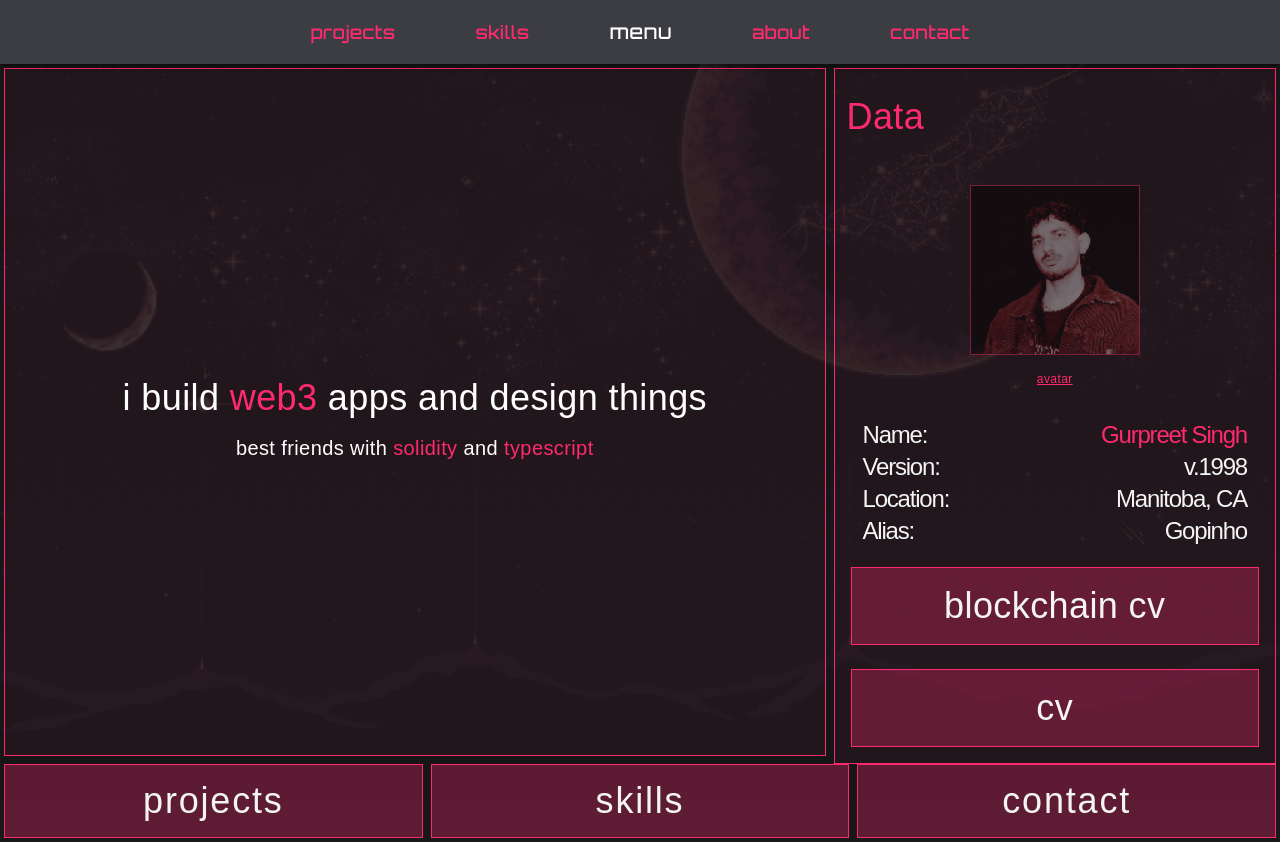
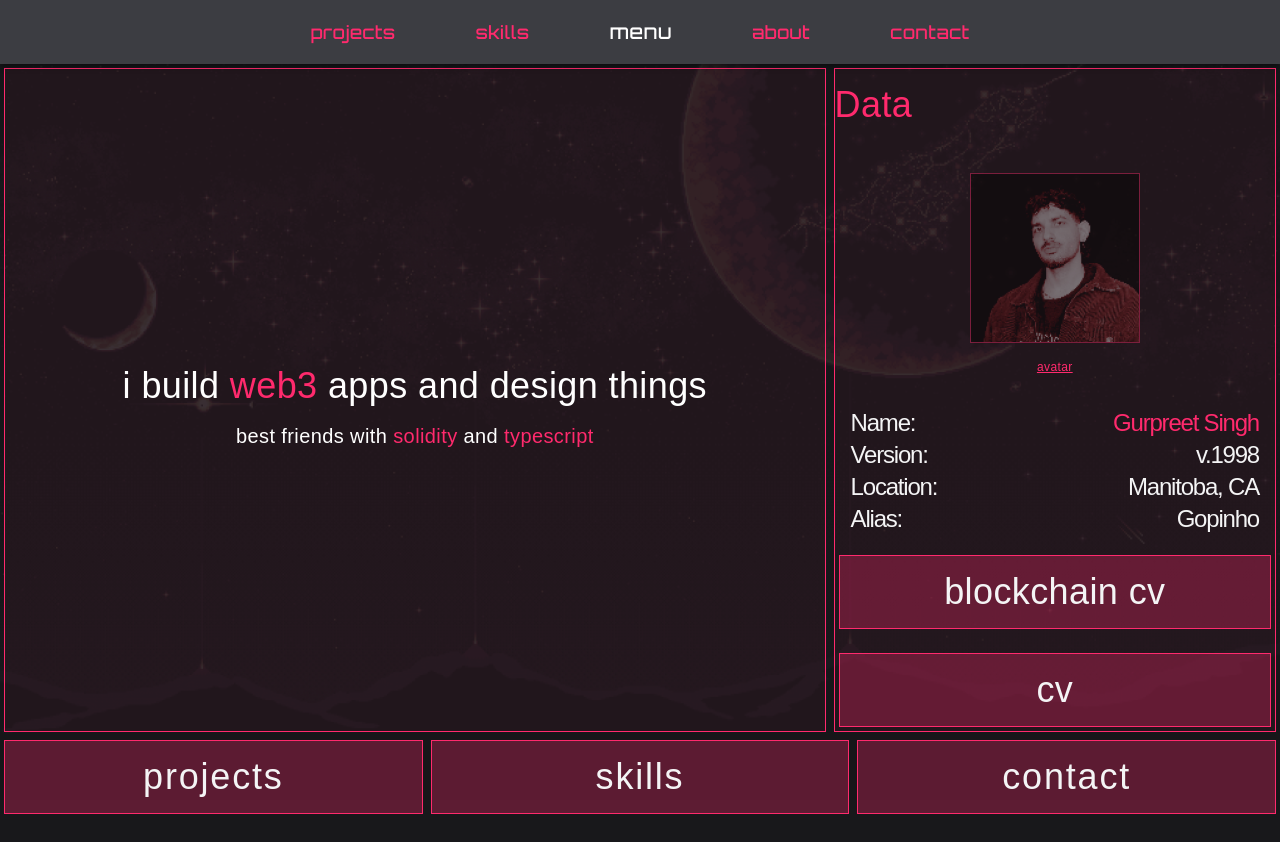
Before and after one commit to gopiinho/devProfile, a Next.js app: page / in a window 1280 px wide. After the commit the page ends 818 px from the top, so only its background shows below. Built offline with nearby package versions, Linux system fonts and the light colour scheme; a web font is replaced by a local one.

Commit message:
Fix: Minor layout size

```diff
--- a/components/Main.jsx
+++ b/components/Main.jsx
@@ -13,7 +13,8 @@ const Main = () => {
       animate={{ opacity: 1 }}
       exit={{ opacity: 0 }}
       transition={{ duration: 0.2 }}
-      className="w-full h-screen pt-[64px] group text-zinc-100"
+      className="w-full min-h-screen pt-[64px] group text-zinc-100"
+      style={{ height: "100%" }}
     >
       <Image
         src={mainBG}
@@ -24,7 +25,7 @@ const Main = () => {
       />
       <div className="flex lg:flex-col md:flex-col sm:flex-col w-full h-full justify-between">
         <div className="flex h-full lg:flex-row md:flex-row sm:flex-col">
-          <div className="lg:w-[65%] md:w-[65%] sm:w-full flex flex-col items-center justify-center gap-4 m-1 p-3 font-electro bg-[#ff2a6d]/5 border border-[#ff2a6d]">
+          <div className="lg:w-[65%] md:w-[65%] sm:w-full flex flex-col items-center justify-center gap-4 m-1 font-electro bg-[#ff2a6d]/5 border border-[#ff2a6d]">
             <h1 className="text-4xl font-electro text-white mt-4 ">
               i build <span className="text-[#ff2a6d]">web3</span> apps and
               design things
@@ -34,7 +35,7 @@ const Main = () => {
               and <span className="text-[#ff2a6d]">typescript</span>
             </h1>
           </div>
-          <div className="flex lg:w-[35%] md:w-[40%] sm:w-full sm:h-full flex-col gap-4 m-1 p-3 font-electro text-left bg-[#ff2a6d]/5 border border-[#ff2a6d]">
+          <div className="flex lg:w-[35%] md:w-[40%] sm:w-full sm:h-full flex-col gap-4 m-1 font-electro text-left bg-[#ff2a6d]/5 border border-[#ff2a6d]">
             <h1 className="text-4xl font-electro text-[#ff2a6d] mb-8 mt-4">
               Data
             </h1>
```
